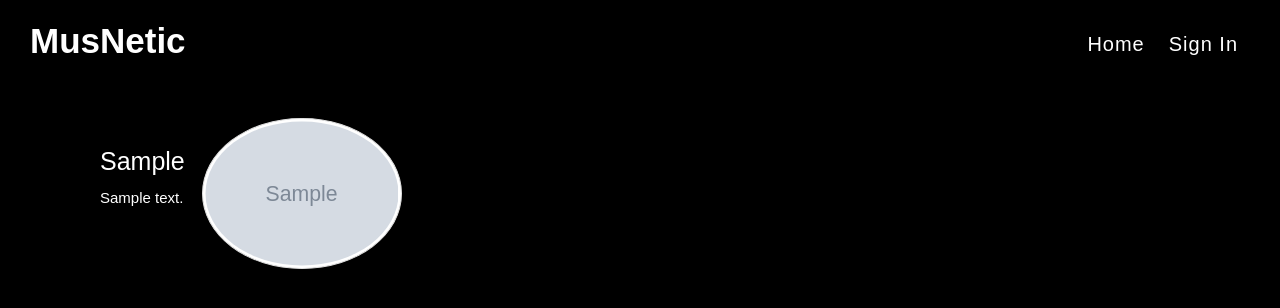
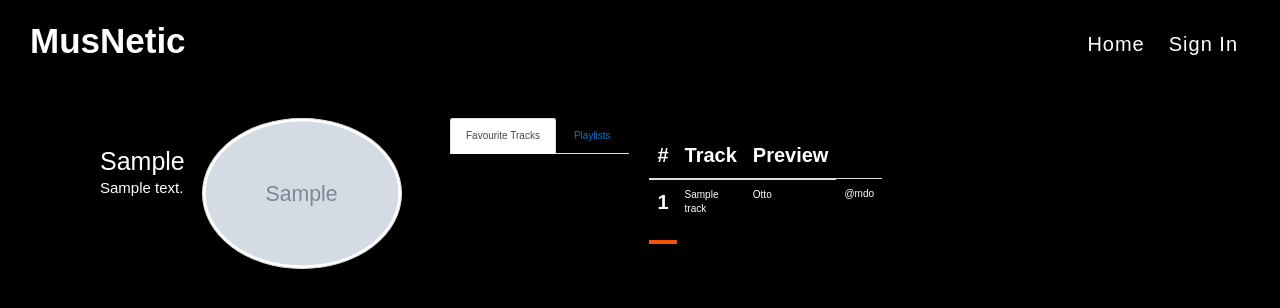
Before and after one commit to Burence1/MusNetic, a Flask app: template app/templates/profile/profile.html in a window 1280 px wide. Shown: the top 308 px of the page. Run offline with Flask 2, Linux system fonts and the light colour scheme; tables that the repository leaves empty hold one stand-in row (values such as "Sample post"); the template is opened without the code that fills it: values that come from a table or form of the project are taken from there, most other values are stand-ins (such as "Sample title", 1, 10 or a date in 2020); grey boxes marked "Sample" are stand-in pictures; some libraries are stand-ins or nearby versions.

Commit message:
update the profile

```diff
--- a/app/templates/profile/profile.html
+++ b/app/templates/profile/profile.html
@@ -15,24 +15,61 @@
             <form action="{{url_for('main.update_pic',uname=user.username)}}" method="post" class="mt-3"
                 enctype="multipart/form-data">
                 <input type="file" name="photo" class="form-control" required style="border: none;">
-                <input type="submit" value="Update Image" class="profBtn">
+                <input type="submit" value="Update Image" class="btn">
             </form>
         </div>
         {% endif %}
-        <div class="col-md-4 mt-5">
+        <div class="col-md-4 mt-5 ms-5">
             <!-- Displaying the username -->
             <h1 class="username">{{user.username | capitalize}}</h1>
 
             <!-- Displaying user bio -->
             {% if user.bio %}
-            <h4 class="mt-4">{{user.bio}}</h4>
+            <h4>{{user.bio}}</h4>
             {% else %}
-            <h4 class="mt-4">{{user.username | capitalize}} has no bio.</h4>
+            <h4>{{user.username | capitalize}} has no bio.</h4>
             {% endif %}
             {% if user == current_user %}
-            <a class="mt-4" href="{{url_for('main.update_profile',uname=user.username)}}" class="profBtn">Edit profile</a>
+            <a class="btn" href="{{url_for('main.update_profile',uname=user.username)}}">Edit
+                profile</a>
             {% endif %}
         </div>
     </div>
+    <div class="row mt-5">
+        <div class="col-md-12">
+            <ul class="nav nav-tabs">
+                <li class="nav-item">
+                    <a class="nav-link active" aria-current="page" href="#favourite">Favourite Tracks</a>
+                </li>
+                <li class="nav-item">
+                    <a class="nav-link" href="#playlist">Playlists</a>
+                </li>
+            </ul>
+        </div>
+    </div>
+
+    {%if current_user %}
+    <div class="row mt-5">
+        <table class="table" id="favourites">
+            <thead>
+                <tr>
+                    <th scope="col">#</th>
+                    <th scope="col">Track</th>
+                    <th scope="col">Preview</th>
+                </tr>
+            </thead>
+            {% for track in tracks%}
+            <tbody>
+                <tr>
+                    <th scope="row">1</th>
+                    <td>{{track.name}}</td>
+                    <td>Otto</td>
+                    <td>@mdo</td>
+                </tr>
+            </tbody>
+            {% endfor %}
+        </table>
+    </div>
+    {% endif %}
 </div>
 {% endblock %}
--- a/app/templates/profile/update.html
+++ b/app/templates/profile/update.html
@@ -2,7 +2,7 @@
 {% import 'bootstrap/wtf.html' as wtf %}
 
 {% block content %}
-<div class="container">
+<div class="container mt-5">
   {{wtf.quick_form(form)}}
 </div>
 {% endblock %}
--- a/config.py
+++ b/config.py
@@ -37,7 +37,7 @@
   Config child class for development configurations
   '''
 
-  SQLALCHEMY_DATABASE_URI = 'postgresql+psycopg2://burens:Hawaii@localhost/music'
+  SQLALCHEMY_DATABASE_URI = 'postgresql+psycopg2://root:root@localhost/music'
 
   DEBUG=True
 
```
Also changed, not shown: app/static/css/profile.css (+2 -6 lines), migrations/versions/1f16c4b9d30f_initial_migrations.py (renamed from migrations/versions/bf3b6cca443e_.py, +5 -4 lines), app/static/photos/paul_2.jpg (added).
